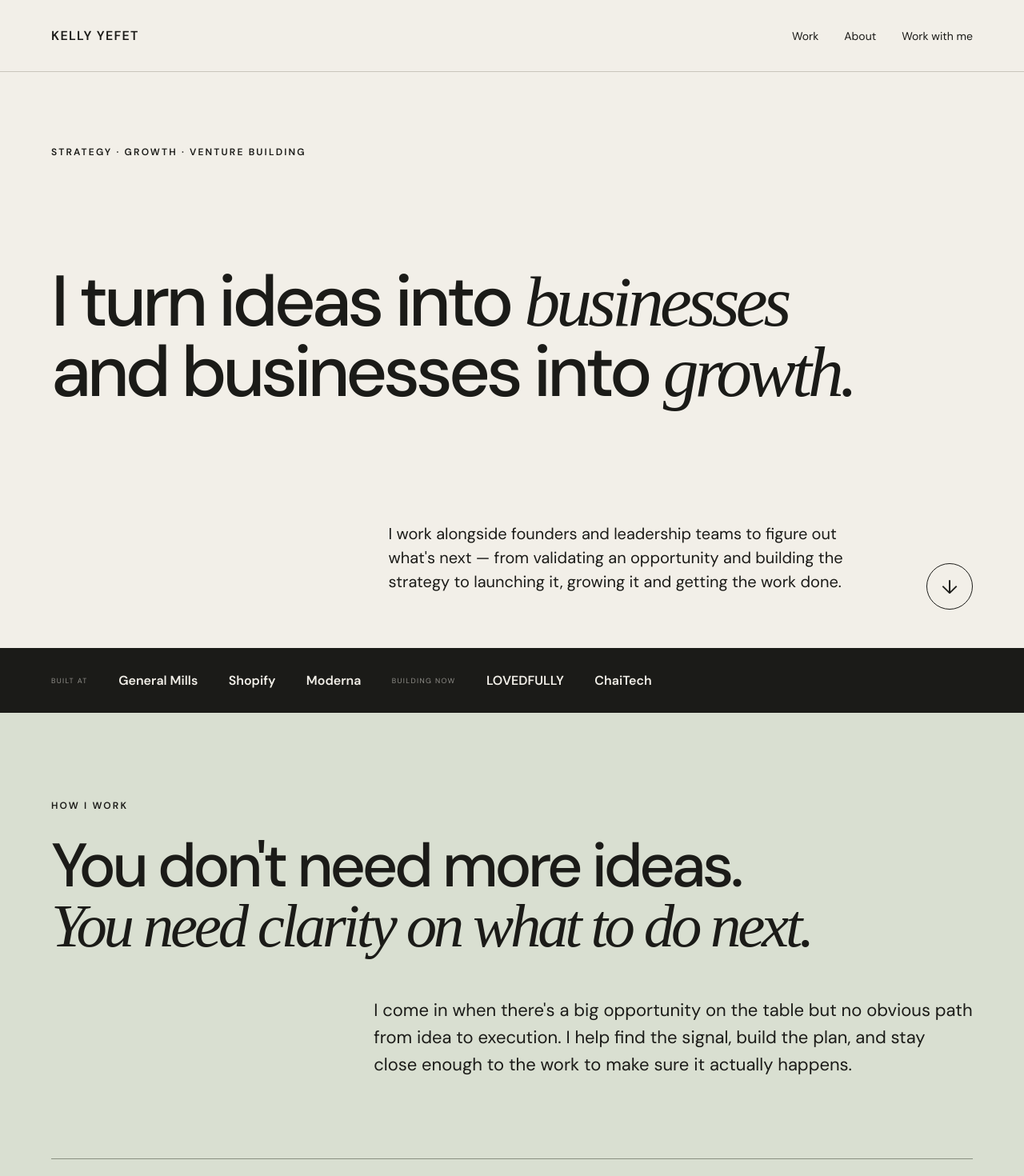
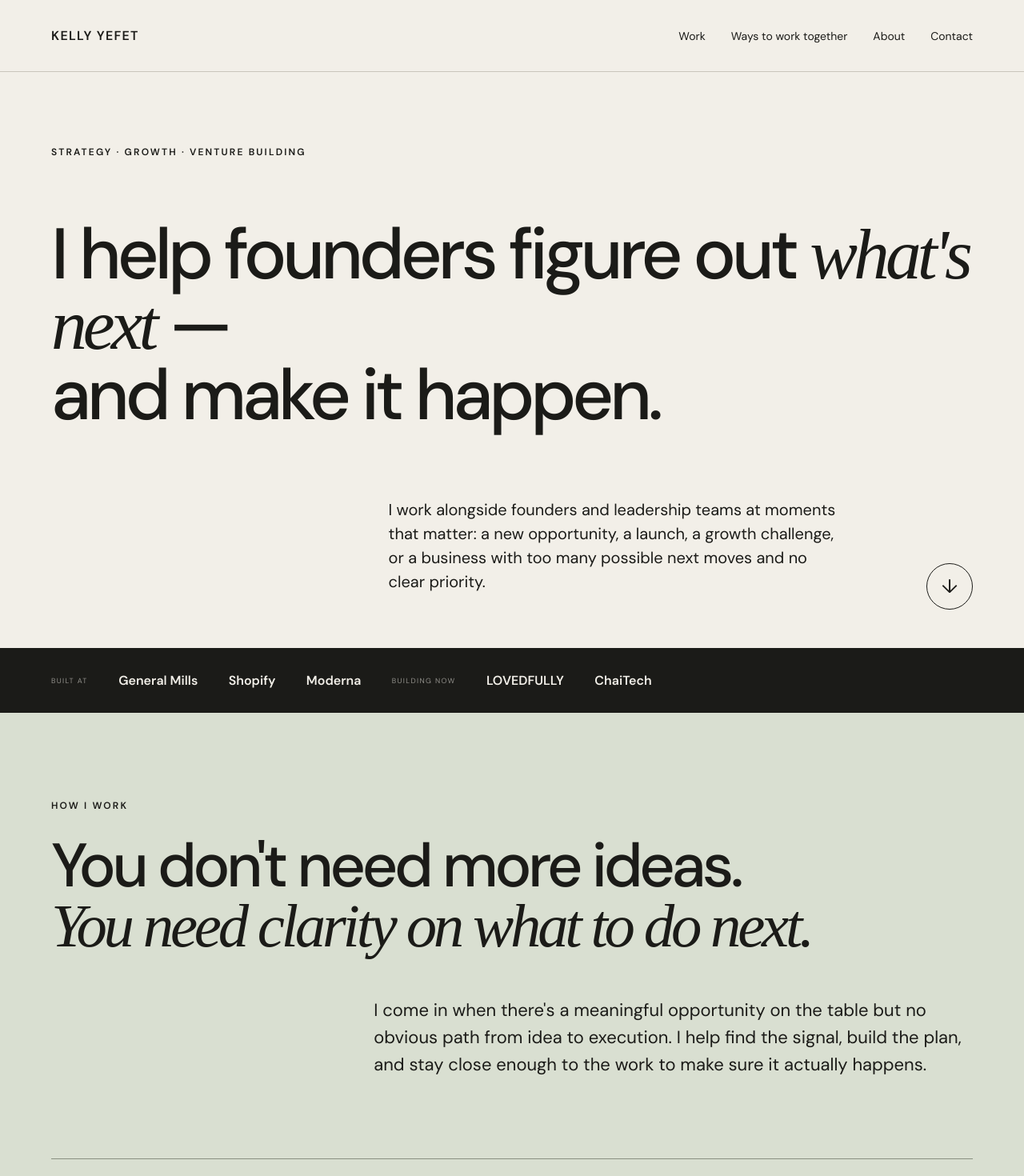
Before and after one commit to kellyyefet-gif/kelly-yefet-website, a React (Vite) app: page / in a window 1280 px wide. Shown: the top 1470 px of the page at 80% size. Built offline with nearby package versions, Linux system fonts and the light colour scheme; a web font is replaced by a local one.

Commit message:
Clarify positioning and add three engagement models

```diff
--- a/src/main.jsx
+++ b/src/main.jsx
@@ -1,24 +1,21 @@
 import React from 'react';import{createRoot}from'react-dom/client';import{ArrowUpRight}from'lucide-react';import'./style.css';
-
 const Work=({n,kicker,title,body,stat})=><article className="work"><div className="num">{n}</div><div><p className="eyebrow">{kicker}</p><h3>{title}</h3><p>{body}</p>{stat&&<p className="stat">{stat}</p>}</div><ArrowUpRight size={25}/></article>;
-
+const Offer=({n,title,forWho,body,items})=><article className="offer"><div className="offer-top"><span>{n}</span><p>{forWho}</p></div><h3>{title}</h3><p>{body}</p><div className="offer-list">{items.map(x=><span key={x}>↳ {x}</span>)}</div></article>;
 function App(){return <main>
-<nav><a className="brand" href="#">KELLY YEFET</a><div><a href="#work">Work</a><a href="#about">About</a><a href="#contact">Work with me</a></div></nav>
-
-<header className="hero"><p className="eyebrow">STRATEGY · GROWTH · VENTURE BUILDING</p><h1>I turn ideas into <em>businesses</em><br/>and businesses into <em>growth.</em></h1><div className="hero-bottom"><p>I work alongside founders and leadership teams to figure out what's next — from validating an opportunity and building the strategy to launching it, growing it and getting the work done.</p><a className="circle" href="#work">↓</a></div></header>
-
+<nav><a className="brand" href="#">KELLY YEFET</a><div><a href="#work">Work</a><a href="#ways">Ways to work together</a><a href="#about">About</a><a href="#contact">Contact</a></div></nav>
+<header className="hero"><p className="eyebrow">STRATEGY · GROWTH · VENTURE BUILDING</p><h1>I help founders figure out <em>what's next</em> —<br/>and make it happen.</h1><div className="hero-bottom"><p>I work alongside founders and leadership teams at moments that matter: a new opportunity, a launch, a growth challenge, or a business with too many possible next moves and no clear priority.</p><a className="circle" href="#work">↓</a></div></header>
 <section className="proof"><span>BUILT AT</span><strong>General Mills</strong><strong>Shopify</strong><strong>Moderna</strong><span>BUILDING NOW</span><strong>LOVEDFULLY</strong><strong>ChaiTech</strong></section>
-
-<section className="manifesto"><p className="eyebrow">HOW I WORK</p><h2>You don't need more ideas.<br/><em>You need clarity on what to do next.</em></h2><p className="lead">I come in when there's a big opportunity on the table but no obvious path from idea to execution. I help find the signal, build the plan, and stay close enough to the work to make sure it actually happens.</p><div className="pillars"><div><b>01</b><h4>Find the opportunity</h4><p>Customer, market, positioning and the assumptions that matter.</p></div><div><b>02</b><h4>Build the plan</h4><p>GTM, priorities, channels, resources and a roadmap people can execute.</p></div><div><b>03</b><h4>Prove it</h4><p>Validation, experiments and evidence before expensive bets.</p></div><div><b>04</b><h4>Make it happen</h4><p>Cross-functional leadership from strategy through launch and iteration.</p></div></div></section>
-
+<section className="manifesto"><p className="eyebrow">HOW I WORK</p><h2>You don't need more ideas.<br/><em>You need clarity on what to do next.</em></h2><p className="lead">I come in when there's a meaningful opportunity on the table but no obvious path from idea to execution. I help find the signal, build the plan, and stay close enough to the work to make sure it actually happens.</p><div className="pillars"><div><b>01</b><h4>Find the opportunity</h4><p>Customer, market, positioning and the assumptions that matter.</p></div><div><b>02</b><h4>Build the plan</h4><p>GTM, priorities, channels, resources and a roadmap people can execute.</p></div><div><b>03</b><h4>Prove it</h4><p>Validation, experiments and evidence before expensive bets.</p></div><div><b>04</b><h4>Make it happen</h4><p>Cross-functional leadership from strategy through launch and iteration.</p></div></div></section>
 <section id="work" className="selected"><p className="eyebrow">SELECTED WORK</p><h2>I've built at, built for,<br/>and <em>built my own.</em></h2>
 <Work n="01" kicker="FOUNDER · CONSUMER" title="LOVEDFULLY by Nurture Neuroscience" body="Building a science-backed early childhood brand from product and positioning to Amazon, DTC and national retail." stat="FROM SCIENCE → SHELF"/>
 <Work n="02" kicker="VENTURE BUILDING · ECOSYSTEM" title="ChaiTech" body="Helping turn an ambitious accelerator into an operating program — across founder experience, growth, partnerships, systems and execution." stat="200+ FOUNDERS SUPPORTED"/>
-<Work n="03" kicker="FRACTIONAL STRATEGY · GTM" title="Salute Club Canada" body="Turning an opportunity into a go-to-market plan: defining what needs to be true, validating the audience and offer, and building the path to launch." stat="STRATEGY → VALIDATION → LAUNCH"/>
-</section>
-
+<Work n="03" kicker="FRACTIONAL STRATEGY · GTM" title="Salute Club Canada" body="Turning an opportunity into a go-to-market plan: defining what needs to be true, validating the audience and offer, and building the path to launch." stat="STRATEGY → VALIDATION → LAUNCH"/></section>
+<section className="testimonials"><p className="eyebrow">FROM PEOPLE I'VE WORKED WITH</p><blockquote>“Kelly has a unique ability to cut through the noise, identify the real opportunity and turn it into a plan the team can actually move on.”</blockquote><p className="quote-note">Client testimonial placeholder — we'll replace this with an approved quote and attribution.</p></section>
+<section id="ways" className="ways"><p className="eyebrow">WAYS TO WORK TOGETHER</p><h2>Different problems need<br/><em>different levels of ownership.</em></h2><div className="offers">
+<Offer n="01" title="Strategy Sprint" forWho="WHEN YOU NEED CLARITY" body="A focused engagement for an important decision, opportunity or growth problem. We get to the heart of what's happening and leave with a clear path forward." items={["Opportunity + problem definition","Strategic recommendations","Prioritized action plan"]}/>
+<Offer n="02" title="90-Day Build" forWho="WHEN YOU NEED TO GET TO MARKET" body="For a new product, program or venture that needs more than a plan. I help validate the assumptions, build the GTM and drive the highest-priority work forward." items={["Customer + market validation","Positioning + GTM strategy","90-day execution roadmap","Launch + early testing"]}/>
+<Offer n="03" title="Fractional Strategy + Growth" forWho="WHEN YOU NEED ONGOING OWNERSHIP" body="I join your leadership team part-time to own an important growth mandate — bringing senior thinking and hands-on execution without a full-time executive hire." items={["Strategic leadership","Growth + GTM ownership","Cross-functional execution","Ongoing prioritization + iteration"]}/></div></section>
 <section id="about" className="about"><div><p className="eyebrow">ABOUT KELLY</p><h2>Operator first.<br/><em>Advisor second.</em></h2></div><div><p className="lead">I've spent my career inside businesses at very different stages — from global consumer brands and high-growth tech to startups and companies of my own.</p><p>That range changed how I work. I care less about producing the perfect strategy deck and more about answering the questions that actually move a business forward: What are we trying to prove? Where is the opportunity? What matters now? Who owns it? And how do we get it into market?</p><p>Today, I build businesses of my own and selectively work alongside founders and leadership teams on the ones I find interesting.</p></div></section>
-
 <section id="contact" className="contact"><p className="eyebrow">WORK WITH ME</p><h2>Working on something<br/><em>that could be big?</em></h2><p>I take on a small number of fractional and strategic engagements. If there's an important opportunity on the table and the path isn't obvious yet, I'd like to hear about it.</p><a href="mailto:kelly@kellyyefet.com">Tell me what you're working on <ArrowUpRight size={20}/></a></section>
 <footer><b>KELLY YEFET</b><span>Strategy · Growth · Venture Building</span><span>Toronto, Canada</span></footer>
 </main>}createRoot(document.getElementById('root')).render(<App/>);
```
